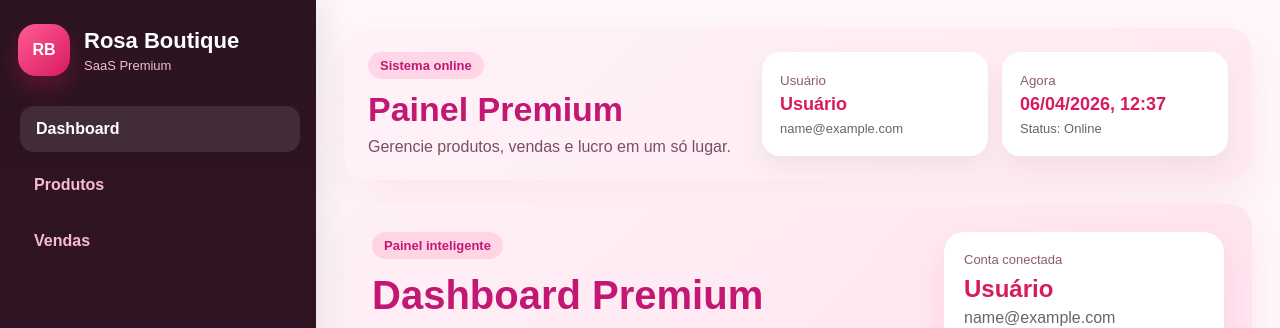
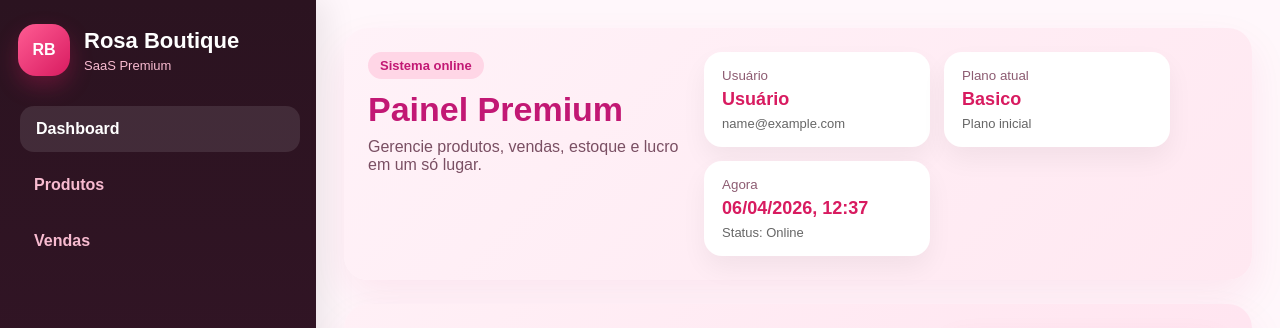
Before and after one commit to lucasmtdap-ai/estoque-frontend-premium, a React (Vite) app: page / in a window 1280 px wide. Shown: the top 328 px of the page. Built offline with nearby package versions, Linux system fonts and the light colour scheme; no server answers; sample sign-in values are in the browser's storage.

Commit message:
Update Topbar.jsx

```diff
--- a/src/components/Topbar.jsx
+++ b/src/components/Topbar.jsx
@@ -25,10 +25,12 @@ export default function Topbar() {
     }
 
     atualizarHora();
-    const timer = setInterval(atualizarHora, 1000 * 30);
+    const timer = setInterval(atualizarHora, 30000);
 
     return () => clearInterval(timer);
   }, []);
+
+  const plano = user?.plano || "basico";
 
   return (
     <header className="topbar-final">
@@ -36,7 +38,7 @@ export default function Topbar() {
         <span className="topbar-chip">Sistema online</span>
         <h1 className="topbar-title-final">Painel Premium</h1>
         <p className="topbar-subtitle-final">
-          Gerencie produtos, vendas e lucro em um só lugar.
+          Gerencie produtos, vendas, estoque e lucro em um só lugar.
         </p>
       </div>
 
@@ -48,6 +50,12 @@ export default function Topbar() {
         </div>
 
         <div className="topbar-info-card">
+          <small>Plano atual</small>
+          <strong style={{ textTransform: "capitalize" }}>{plano}</strong>
+          <span>{plano === "premium" ? "Acesso completo" : "Plano inicial"}</span>
+        </div>
+
+        <div className="topbar-info-card">
           <small>Agora</small>
           <strong>{hora || "--:--"}</strong>
           <span>Status: Online</span>
```
